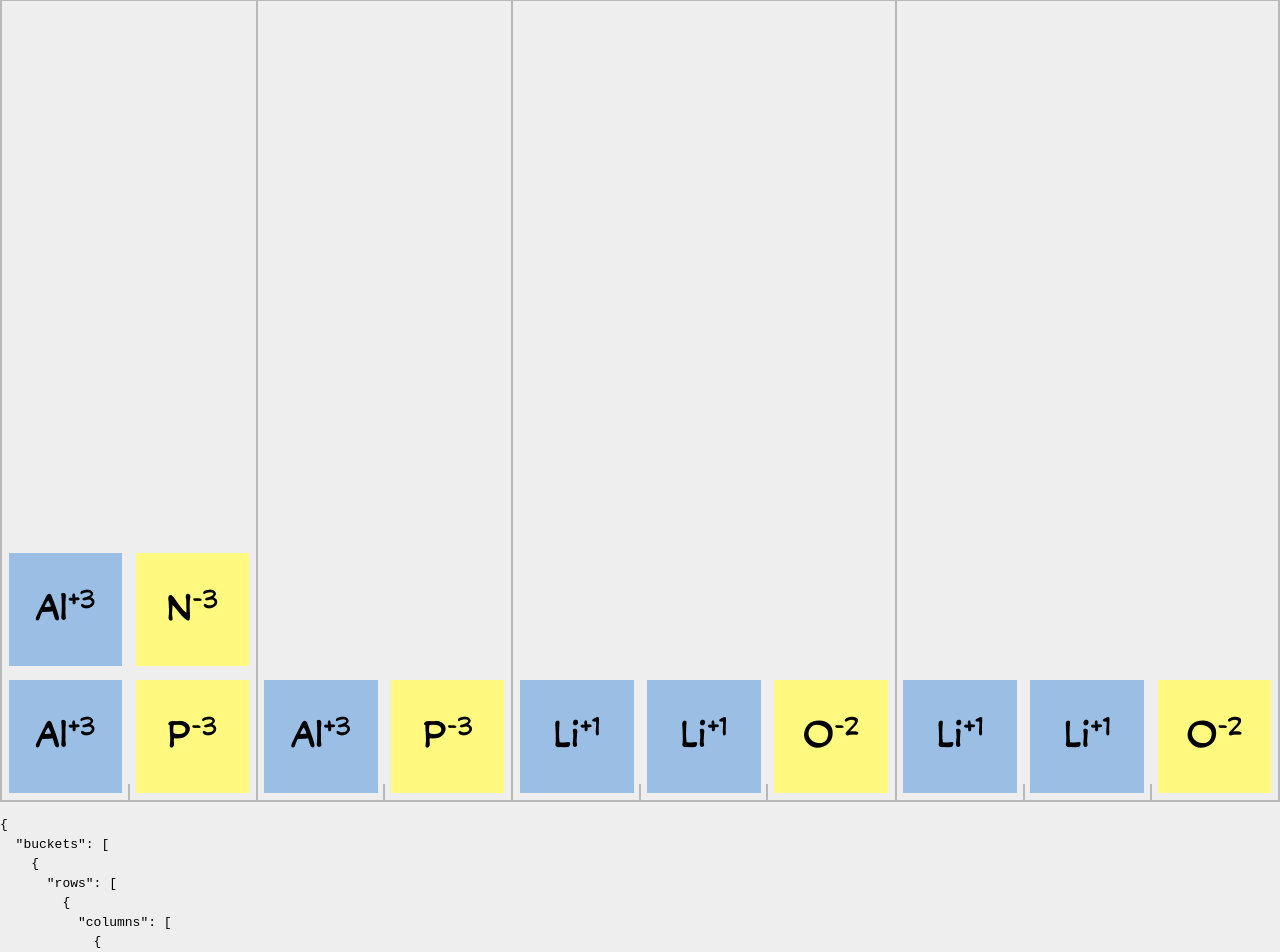
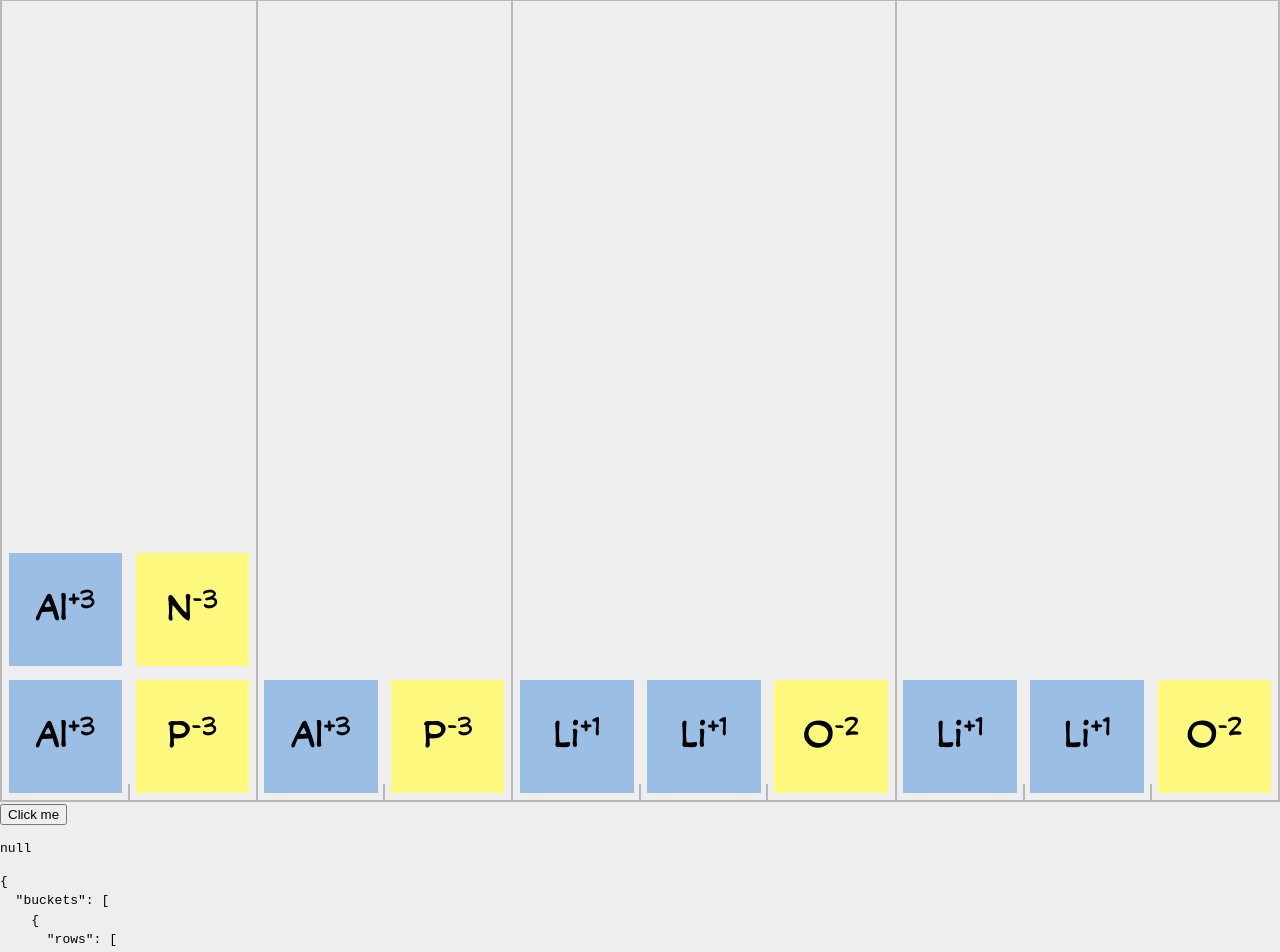
Before and after one commit to Hewitt-Learning/Hewitt-Chemistry-Games-Compound-Decoder, a Preact app: page / in a window 1280 px wide. Shown: the top 952 px of the page. Built offline with nearby package versions, Linux system fonts and the light colour scheme.

Commit message:
Flying elements

```diff
--- a/src/ionic-tetris/app.css
+++ b/src/ionic-tetris/app.css
@@ -38,3 +38,10 @@
 .ionic-tetris .column:last-child::after {
   border-right: none;
 }
+
+.ionic-tetris .flying-ion {
+  position: absolute;
+  top: 0;
+  left: 0;
+  right: 0;
+}
--- a/src/ionic-tetris/app.tsx
+++ b/src/ionic-tetris/app.tsx
@@ -1,11 +1,11 @@
 import { Bucket } from "./components/bucket";
 import "./app.css";
-import { useState } from "preact/hooks";
+import { useEffect, useState } from "preact/hooks";
+import { cation } from "./ion-list";
 
 export interface Ion {
   symbol: string;
   charge: number;
-
 }
 
 export interface RowState {
@@ -20,16 +20,18 @@ export interface GridState {
   buckets: BucketGridState[];
 }
 
+export interface FlyingIon {
+  ion: Ion;
+  bucketColumnIndex: number;
+  bucketIndex: number;
+  /** How far down the screen it has fallen, from 0 (top) to 1 (bottom) */
+  flyingProgress: number;
+}
+
 export function App() {
   const bucketColumns = [2, 2, 3, 3];
-  // const [state, setState] = useState<GridState>({
-  //   buckets: bucketColumns.map((numCols): BucketGridState => {
-  //     return {
-  //       rows: [{ columns: new Array<Element | null>(numCols).fill(null) }],
-  //     };
-  //   }),
-  // });
-  const [state, setState] = useState<GridState>({
+  const [flyingIon, setFlyingIon] = useState<FlyingIon | null>(null);
+  const [grid, setGrid] = useState<GridState>({
     buckets: [
       {
         rows: [
@@ -82,6 +84,68 @@ export function App() {
     ],
   });
 
+  useEffect(() => {
+    // Attach keydown listener (fires when key is first pressed down)
+    // for right and left keys, to move the flying ion
+    const keydownListener = (event: KeyboardEvent) => {
+      if (event.key === "ArrowRight") {
+        setFlyingIon((flyingIon) => {
+          if (!flyingIon) return null;
+          // Copy the flying ion to a new object, increasing the column
+          const newFlyingIon = {
+            ...flyingIon,
+            bucketColumnIndex: flyingIon.bucketColumnIndex + 1,
+          };
+          // Prevent overflowing the current bucket columns (flow into the next bucket)
+          if (
+            newFlyingIon.bucketColumnIndex >
+            bucketColumns[newFlyingIon.bucketIndex] - 1
+          ) {
+            newFlyingIon.bucketIndex++;
+            newFlyingIon.bucketColumnIndex = 0;
+          }
+          // Prevent overflowing the whole game screen
+          // (if it is past the last column, put it in the last column)
+          if (newFlyingIon.bucketIndex > bucketColumns.length - 1) {
+            newFlyingIon.bucketIndex = bucketColumns.length - 1;
+            newFlyingIon.bucketColumnIndex =
+              bucketColumns[newFlyingIon.bucketIndex] - 1;
+          }
+          return newFlyingIon;
+        });
+      } else if (event.key === "ArrowLeft") {
+        setFlyingIon((flyingIon) => {
+          if (!flyingIon) return null;
+          // Copy the flying ion to a new object, decrasing the column
+          const newFlyingIon = {
+            ...flyingIon,
+            bucketColumnIndex: flyingIon.bucketColumnIndex - 1,
+          };
+          // Prevent underflowing the current bucket columns (flow into the previous bucket)
+          if (newFlyingIon.bucketColumnIndex < 0) {
+            newFlyingIon.bucketIndex--;
+            newFlyingIon.bucketColumnIndex =
+              bucketColumns[newFlyingIon.bucketIndex] - 1;
+          }
+          // Prevent underflowing the whole game screen
+          // (if it is past the first column, put it in the first column)
+          if (newFlyingIon.bucketIndex < 0) {
+            newFlyingIon.bucketIndex = 0;
+            newFlyingIon.bucketColumnIndex = 0;
+          }
+
+          return newFlyingIon;
+        });
+      }
+    };
+
+    window.addEventListener("keydown", keydownListener);
+
+    return () => {
+      window.removeEventListener("keydown", keydownListener);
+    };
+  });
+
   return (
     <>
       <div
@@ -94,25 +158,31 @@ export function App() {
       >
         {bucketColumns.map((numCols, i) => {
           return (
-            <Bucket numCols={numCols} bucketGridState={state.buckets[i]} />
+            <Bucket
+              key={i}
+              flyingIon={
+                flyingIon && flyingIon.bucketIndex === i ? flyingIon : null
+              }
+              numCols={numCols}
+              bucketGridState={grid.buckets[i]}
+            />
           );
         })}
       </div>
-      <pre>{JSON.stringify(state, null, 2)}</pre>
       <button
-        onClick={() => {
-          setState((state) => {
-            const newState = structuredClone(state);
-            newState.buckets[0].rows[0].columns[0] = {
-              symbol: "K",
-              charge: 1,
-            };
-            return newState;
-          });
-        }}
+        onClick={() =>
+          setFlyingIon({
+            ion: cation[0],
+            bucketIndex: 0,
+            bucketColumnIndex: 0,
+            flyingProgress: 0,
+          })
+        }
       >
         Click me
       </button>
+      <pre>{JSON.stringify(flyingIon, null, 2)}</pre>
+      <pre>{JSON.stringify(grid, null, 2)}</pre>
     </>
   );
 }
--- a/src/ionic-tetris/components/bucket.tsx
+++ b/src/ionic-tetris/components/bucket.tsx
@@ -1,18 +1,49 @@
-import { BucketGridState } from "../app";
+import { RefObject } from "preact";
+import { useEffect, useRef } from "preact/hooks";
+import { BucketGridState, FlyingIon } from "../app";
 import { Ion } from "./ion";
 
 interface Props {
   numCols: number;
   bucketGridState: BucketGridState;
+  flyingIon: FlyingIon | null;
 }
 
-export const Bucket = ({ numCols, bucketGridState }: Props) => {
+export const Bucket = ({ numCols, bucketGridState, flyingIon }: Props) => {
   const columnIndices = new Array(numCols).fill(0);
+  const flyingIonRef = useRef() as RefObject<HTMLDivElement>;
+  useEffect(() => {
+    const updateFlyingElement = () => {
+      const flyingIonElement = flyingIonRef.current;
+      if (flyingIon && flyingIonElement) {
+        flyingIon.flyingProgress += 0.005;
+        flyingIonElement.style.transform = `translateY(${
+          flyingIon.flyingProgress * 100
+        }%)`;
+        frameRequest = requestAnimationFrame(updateFlyingElement);
+      }
+    };
+    let frameRequest = requestAnimationFrame(updateFlyingElement);
+    return () => {
+      cancelAnimationFrame(frameRequest);
+    };
+  }, [flyingIon]);
   return (
     <div class="bucket">
       {columnIndices.map((_col, colIndex) => {
         return (
           <div class="column">
+            {flyingIon && flyingIon.bucketColumnIndex === colIndex && (
+              <div
+                class="flying-ion"
+                ref={flyingIonRef}
+                style={{
+                  transform: `translateY(${flyingIon.flyingProgress * 100}%)`,
+                }}
+              >
+                <Ion ion={flyingIon.ion} />
+              </div>
+            )}
             {bucketGridState.rows.map((row) => {
               const ion = row.columns[colIndex];
               if (ion === null) {
--- a/src/ionic-tetris/components/ion.css
+++ b/src/ionic-tetris/components/ion.css
@@ -3,6 +3,7 @@
   font-size: 2.1em;
   aspect-ratio: 1;
   margin: 0.2em;
+  padding: 0.2em;
   display: grid;
   align-content: center;
   justify-content: center;
```
Also changed, not shown: src/ionic-tetris/ion-list.tsx (renamed from src/ionic-tetris/components/ion-list.tsx).
